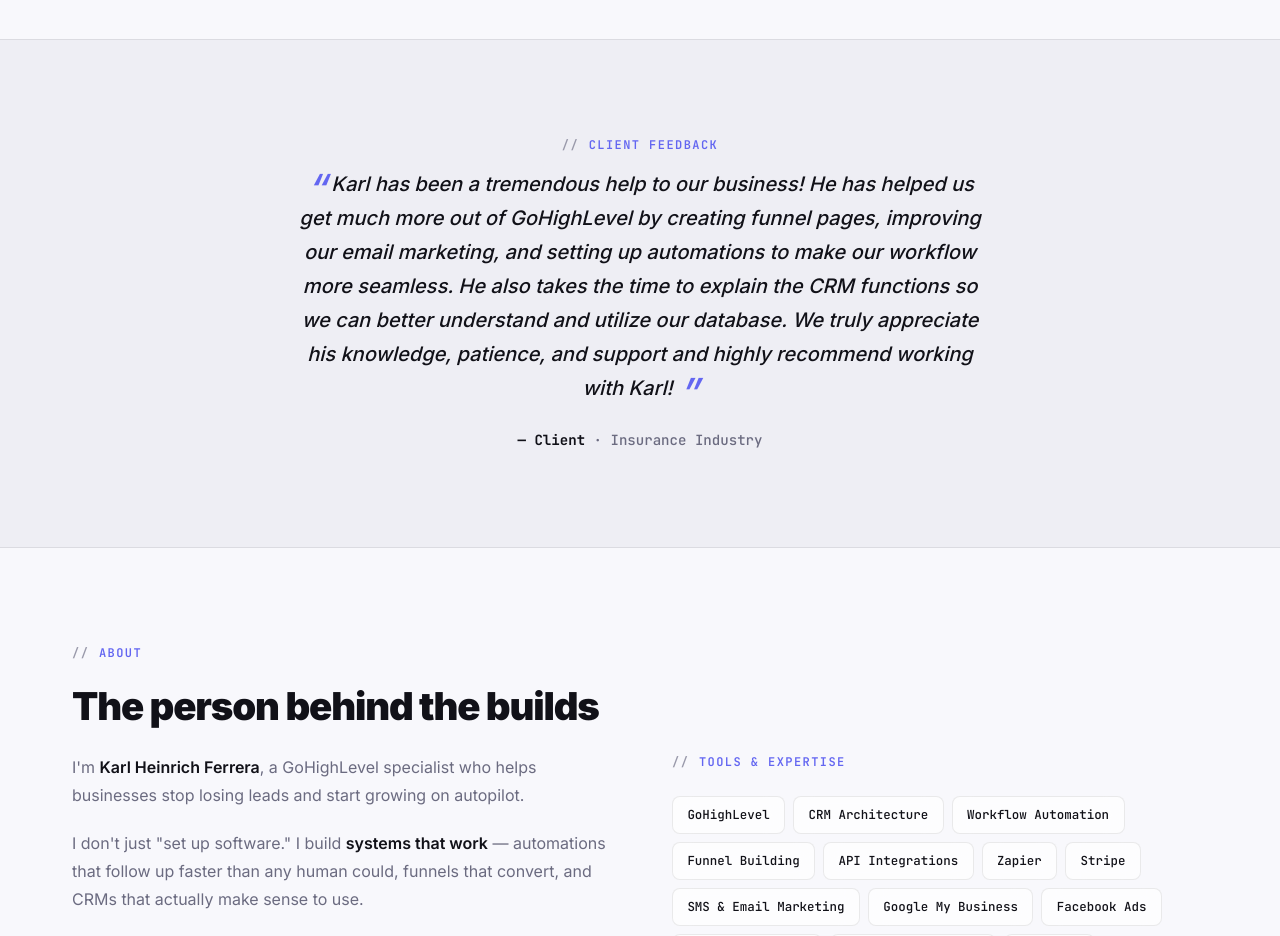
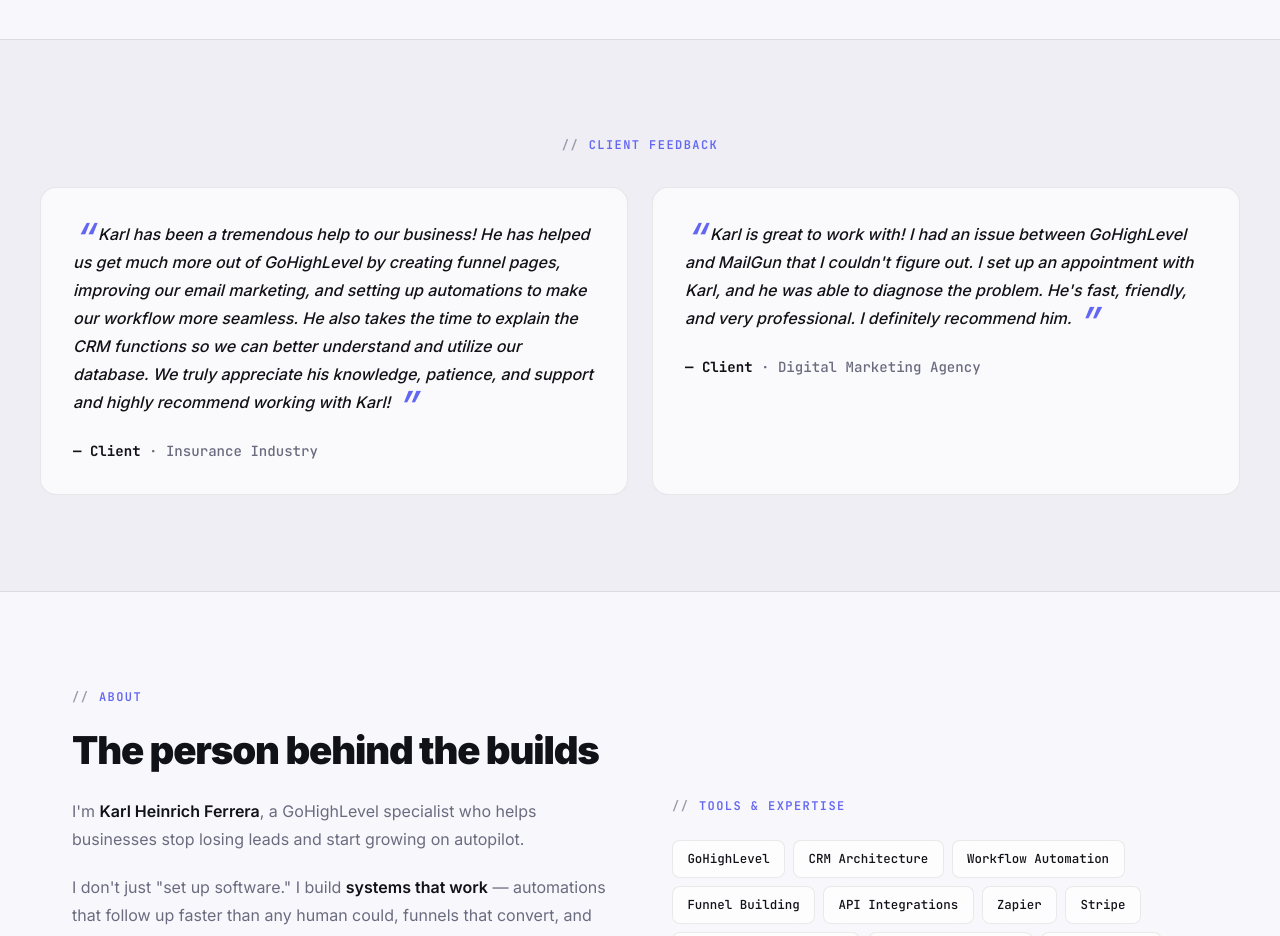
Before and after one commit to karlheinrichferrera/karlheinrichferrera.github.io, a plain HTML site: page index.html in a window 1280 px wide. Shown: the part 5120-6056 px from the top of the page. Drawn offline with Linux system fonts and the light colour scheme.

Commit message:
Add second client testimonial from digital marketing agency
Redesigned testimonial section as a two-column grid of glass cards
to accommodate multiple reviews.

Co-Authored-By: Claude Opus 4.6 <noreply@anthropic.com>

```diff
--- a/index.html
+++ b/index.html
@@ -771,15 +771,26 @@
     }
 
     .testimonial-container {
-      max-width: 700px;
+      max-width: 1200px;
       margin: 0 auto;
-      text-align: center;
+    }
+
+    .testimonials-grid {
+      display: grid;
+      grid-template-columns: repeat(auto-fill, minmax(400px, 1fr));
+      gap: 1.5rem;
+      margin-top: 2rem;
+    }
+
+    .testimonial-card {
+      padding: 2rem;
+      text-align: left;
     }
 
     .testimonial-quote {
-      font-size: 1.25rem;
+      font-size: 1rem;
       font-weight: 500;
-      line-height: 1.7;
+      line-height: 1.75;
       margin-bottom: 1.5rem;
       font-style: italic;
       color: var(--text);
@@ -907,6 +918,7 @@
       .about-grid { grid-template-columns: 1fr; }
       .services-grid { grid-template-columns: 1fr; }
       .portfolio-grid { grid-template-columns: 1fr; }
+      .testimonials-grid { grid-template-columns: 1fr; }
       .stats-grid { grid-template-columns: repeat(2, 1fr); gap: 2rem; }
       .stat-item:nth-child(2)::after { display: none; }
       .process-grid { grid-template-columns: 1fr; }
@@ -1232,10 +1244,18 @@
 </section>
 
 <div class="testimonial-section">
-  <div class="testimonial-container fade-in">
+  <div class="testimonial-container">
     <div class="section-label" style="justify-content: center;">Client feedback</div>
-    <p class="testimonial-quote">Karl has been a tremendous help to our business! He has helped us get much more out of GoHighLevel by creating funnel pages, improving our email marketing, and setting up automations to make our workflow more seamless. He also takes the time to explain the CRM functions so we can better understand and utilize our database. We truly appreciate his knowledge, patience, and support and highly recommend working with Karl!</p>
-    <p class="testimonial-author"><strong>— Client</strong> &middot; Insurance Industry</p>
+    <div class="testimonials-grid">
+      <div class="testimonial-card glass-card fade-in">
+        <p class="testimonial-quote">Karl has been a tremendous help to our business! He has helped us get much more out of GoHighLevel by creating funnel pages, improving our email marketing, and setting up automations to make our workflow more seamless. He also takes the time to explain the CRM functions so we can better understand and utilize our database. We truly appreciate his knowledge, patience, and support and highly recommend working with Karl!</p>
+        <p class="testimonial-author"><strong>— Client</strong> &middot; Insurance Industry</p>
+      </div>
+      <div class="testimonial-card glass-card fade-in">
+        <p class="testimonial-quote">Karl is great to work with! I had an issue between GoHighLevel and MailGun that I couldn't figure out. I set up an appointment with Karl, and he was able to diagnose the problem. He's fast, friendly, and very professional. I definitely recommend him.</p>
+        <p class="testimonial-author"><strong>— Client</strong> &middot; Digital Marketing Agency</p>
+      </div>
+    </div>
   </div>
 </div>
 
```
